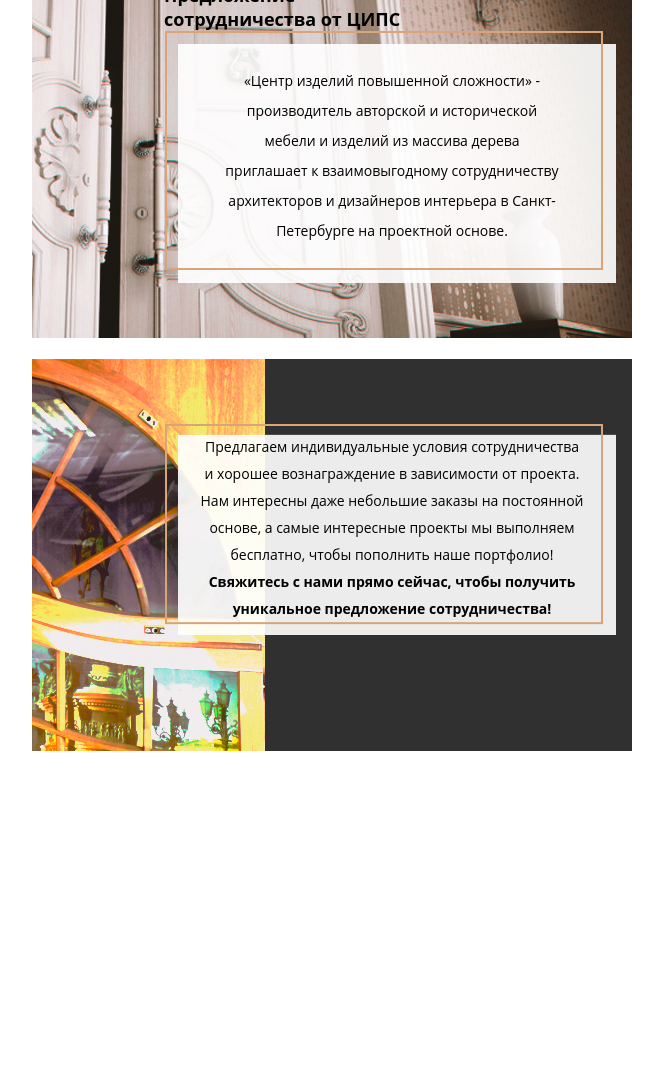
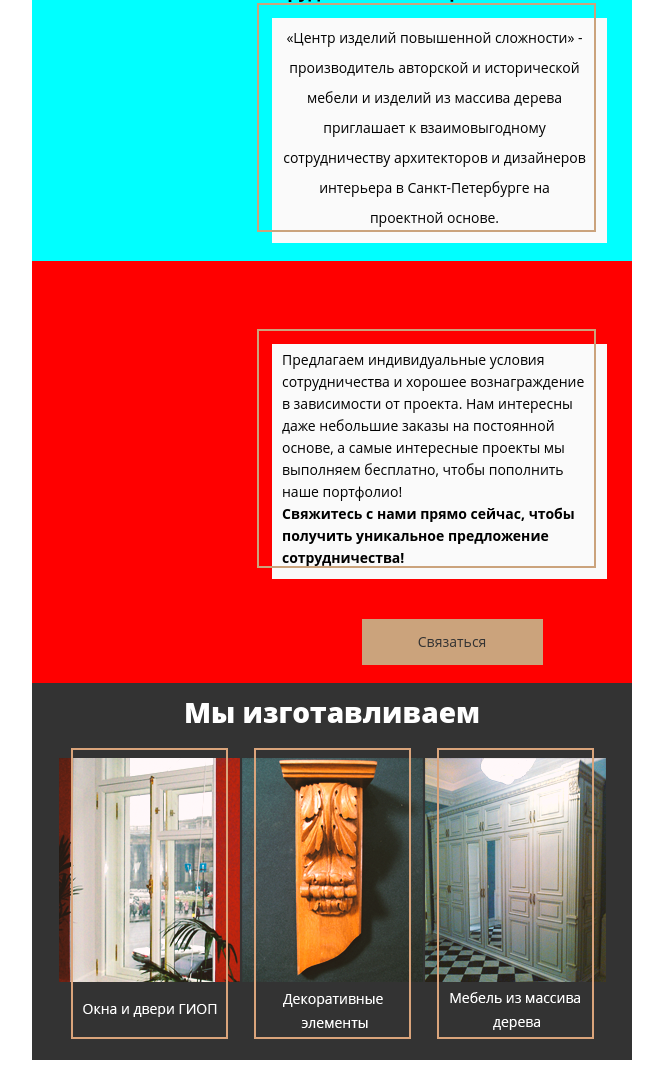
Before and after one commit to Lavrik15/latter, a website: page src/index.html in a window 1280 px wide. Shown: the part 215-1295 px from the top of the page, without its empty margins (308-971 px from the left). Before the commit the page ends 1033 px from the top, so only its background shows below. Drawn offline with nearby package versions, Linux system fonts and the light colour scheme; files that its build step writes are made by us from their sources.

Commit message:
line1,line2,line4

```diff
--- a/src/index.html
+++ b/src/index.html
@@ -20,6 +20,7 @@
                   к взаимовыгодному сотрудничеству архитекторов и дизайнеров интерьера в Санкт-Петербурге
                   на проектной основе.
                 </p>
+                <div class="text-block-border"></div>
               </div>
             </div>
           </div>
@@ -28,9 +29,21 @@
               <div class="text-block">
                 <p>
                 Предлагаем индивидуальные условия сотрудничества и хорошее вознаграждение в зависимости от проекта. Нам интересны даже небольшие заказы на постоянной основе, а самые интересные проекты мы выполняем бесплатно, чтобы пополнить наше портфолио!
-                <b>Свяжитесь с нами прямо сейчас, чтобы получить уникальное предложение сотрудничества!</b>
+                <b><br>Свяжитесь с нами прямо сейчас, чтобы получить уникальное предложение сотрудничества!</b>
                 </p>
+                <div class="text-block-border"></div>
               </div>
+              <div class="btn">
+                  <a href="">Связаться</a>
+              </div>
+            </div>
+          </div>
+          <div class="email-line3">
+            <span class="line3-title">Мы изготавливаем</span>
+            <div class="items">
+                <div class="item item1"></div>
+                <div class="item item2"></div>
+                <div class="item item3"></div>
             </div>
           </div>
         </div>
--- a/src/less/base.less
+++ b/src/less/base.less
@@ -1,6 +1,9 @@
 body {
   margin: 0;
   padding: 0;
+}
+p {
+    margin: 0px;
 }
 .email-container {
   font-family: 'Open Sans', sans-serif;
@@ -23,46 +26,95 @@ body {
     font-size: 18px;
     font-weight: bold;
     text-align: left;
-    margin-bottom: 35px;
+    margin-bottom: 15px;
     display: block;
-    margin-left: -60px;
+    margin-left: -15px;
     width: 250px;
 }
 .email-line1 {
-    height: 441px;
-    background: url(../img/content-line1.png) no-repeat 100% 0px;
+    background: aqua no-repeat 100% 0px;
     padding-bottom: 18px;
+    text-align: right;
+}
+.email-line1 .email-text-block {
+    margin-top: 55px;
 }
 .email-line2 {
-    height: 441px;
-    background: url(../img/content-line2.png) no-repeat 100% 0px;
+//    background: url(../img/content-line2.png) no-repeat 100% 0px;
+    background: red;
     padding-bottom: 18px;
-}
-.email-line2 .email-text-block {
-    line-height: 24px;
-    width: 64%;
-    float: right;
-    text-align: left;
-    margin-top: 60px;
-    margin-right: 48px;
+    text-align: right;
 }
 .email-line2 .text-block {
-    line-height: 27px;
+    line-height: 22px;
+    padding-top: 5px;
+    margin-bottom: 40px;
+    text-align: left;
 }
 .email-text-block {
-    width: 56%;
-    float: right;
+    width: 60%;
+    display: inline-block;
     text-align: left;
     margin-top: 83px;
-    margin-right: 72px;
 }
 .text-block {
+    position: relative;
     line-height: 30px;
     text-align: center;
+    background: #fafafa;
+    padding: 10px;
+    margin-right: 25px;
+    padding-right: 20px;
+    padding-top: 5px;
 }
-
-// .email-header-title {
-//     display: block;
-//     text-transform: uppercase;
-//     line-height: 15px;
-// }
+.text-block-border {
+    position: absolute;
+    width: 100%;
+    height: 100%;
+    top: -15px;
+    left: -15px;
+    border: 2px solid #cba37c;
+}
+.btn {
+    text-align: center;
+}
+.btn a {
+    display: inline-block;
+    width: 181px;
+    height: 46px;
+    line-height: 46px;
+    background: #cba37c;
+    text-align: center;
+    text-decoration: none;
+    color: #333333;
+}
+.email-line3 {
+    background: #333333;
+    height: 100%;
+    border-bottom: 20px solid #fff;
+    padding-top: 10px;
+    padding-bottom: 20px;
+}
+.line3-title {
+    color: white;
+    font-weight: 800;
+    font-size: 28px;
+}
+.items {
+    font-size: 0px;
+    margin-top: 15px;
+}
+.item {
+    width: 183px;
+    height: 294px;
+    display: inline-block;
+}
+.item1 {
+    background: url("../img/content-line4-1.png") no-repeat 50% 50%;
+}
+.item2 {
+    background: url("../img/content-line4-2.png") no-repeat 50% 50%;
+}
+.item3 {
+    background: url("../img/content-line4-3.png") no-repeat 50% 50%;
+}
```
Also changed, not shown: build/css/style.css, build/css/style.min.css, build/index.html.
